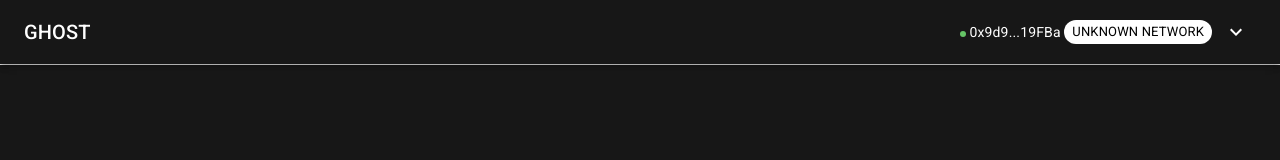
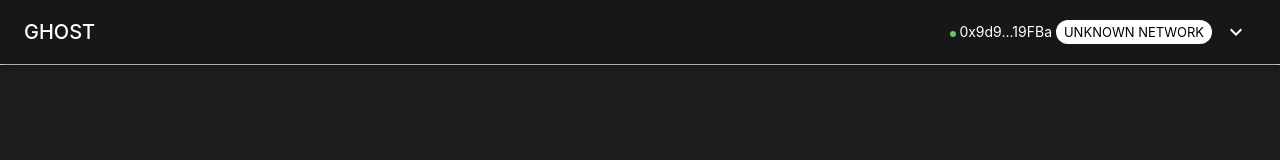
Before and after one commit to Ghost-Finance/g-minter, a React (Create React App) app in the folder frontend/: page / in a window 1280 px wide. Shown: the top 160 px of the page. Built offline with nearby package versions, Linux system fonts and the light colour scheme; what web3modal would draw is missing.

Commit message:
Chore: Add tokens variables

```diff
--- a/frontend/src/App.tsx
+++ b/frontend/src/App.tsx
@@ -50,9 +50,9 @@ const App = () => {
   )
 
   return (
-    <div>
+    <>
       <TopBar networkName={network} account={account} />
-    </div>
+    </>
   )
 }
 
--- a/frontend/src/AppTheme.tsx
+++ b/frontend/src/AppTheme.tsx
@@ -7,14 +7,46 @@ import {
   ThemeProvider
 } from '@material-ui/core'
 import { SnackbarProvider } from 'notistack'
+import {
+  TOKEN_NEUTRAL_COLOR_LOW_DARK,
+  TOKEN_NEUTRAL_COLOR_LOW_PURE,
+  TOKEN_NEUTRAL_COLOR_LOW_LIGHT,
+  TOKEN_NEUTRAL_COLOR_HIGH_DARK,
+  TOKEN_NEUTRAL_COLOR_HIGH_LIGHT,
+  TOKEN_NEUTRAL_COLOR_HIGH_PURE,
+  TOKEN_FEEDBACK_COLOR_POSITIVE_PURE,
+  TOKEN_FEEDBACK_COLOR_POSITIVE_DARK,
+  TOKEN_FEEDBACK_COLOR_NEGATIVE_PURE,
+  TOKEN_FEEDBACK_COLOR_NEGATIVE_DARK,
+  TOKEN_BACKGROUND_COLOR_DEFAULT
+} from './tokens'
 
 const theme = createMuiTheme({
   palette: {
     primary: {
-      main: '#171717'
+      main: TOKEN_NEUTRAL_COLOR_LOW_DARK,
+      dark: TOKEN_NEUTRAL_COLOR_LOW_PURE,
+      light: TOKEN_NEUTRAL_COLOR_LOW_LIGHT
+    },
+    secondary: {
+      main: TOKEN_NEUTRAL_COLOR_HIGH_PURE,
+      dark: TOKEN_NEUTRAL_COLOR_HIGH_DARK,
+      light: TOKEN_NEUTRAL_COLOR_HIGH_LIGHT
+    },
+    error: {
+      main: TOKEN_FEEDBACK_COLOR_NEGATIVE_PURE,
+      dark: TOKEN_FEEDBACK_COLOR_NEGATIVE_DARK
+    },
+    success: {
+      main: TOKEN_FEEDBACK_COLOR_POSITIVE_PURE,
+      dark: TOKEN_FEEDBACK_COLOR_POSITIVE_DARK
+    },
+    background: {
+      default: TOKEN_BACKGROUND_COLOR_DEFAULT
     }
   },
   typography: {
+    fontFamily: 'Inter',
     caption: {
       color: '#fff'
     }
@@ -23,7 +55,6 @@ const theme = createMuiTheme({
 
 const useStyles = makeStyles({
   root: {
-    background: '#171717',
     width: '100vw',
     minHeight: '100vh',
     margin: 0,
--- /dev/null
+++ b/frontend/src/tokens.js
@@ -0,0 +1,15 @@
+export const TOKEN_NEUTRAL_COLOR_LOW_DARK = '#171717'
+export const TOKEN_NEUTRAL_COLOR_LOW_LIGHT = '#33333'
+export const TOKEN_NEUTRAL_COLOR_LOW_PURE = '#1e1e1e'
+
+export const TOKEN_NEUTRAL_COLOR_HIGH_DARK = '#bdbdbd'
+export const TOKEN_NEUTRAL_COLOR_HIGH_LIGHT = '#f2f2f2'
+export const TOKEN_NEUTRAL_COLOR_HIGH_PURE = '#fffff'
+
+export const TOKEN_FEEDBACK_COLOR_POSITIVE_PURE = '#00f545'
+export const TOKEN_FEEDBACK_COLOR_POSITIVE_DARK = '#0a1f15'
+
+export const TOKEN_FEEDBACK_COLOR_NEGATIVE_PURE = '#f50041'
+export const TOKEN_FEEDBACK_COLOR_NEGATIVE_DARK = '#330b08'
+
+export const TOKEN_BACKGROUND_COLOR_DEFAULT = '#1e1e1e'
```
